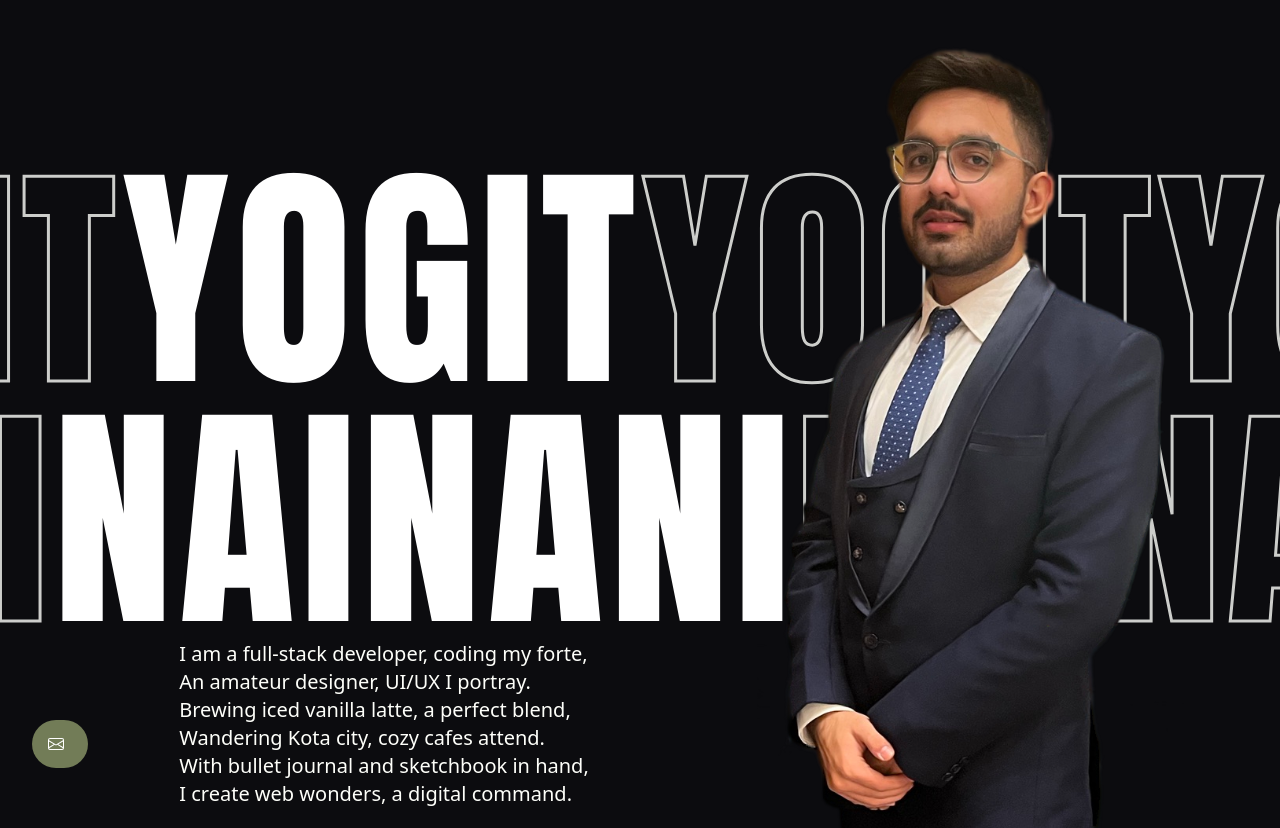
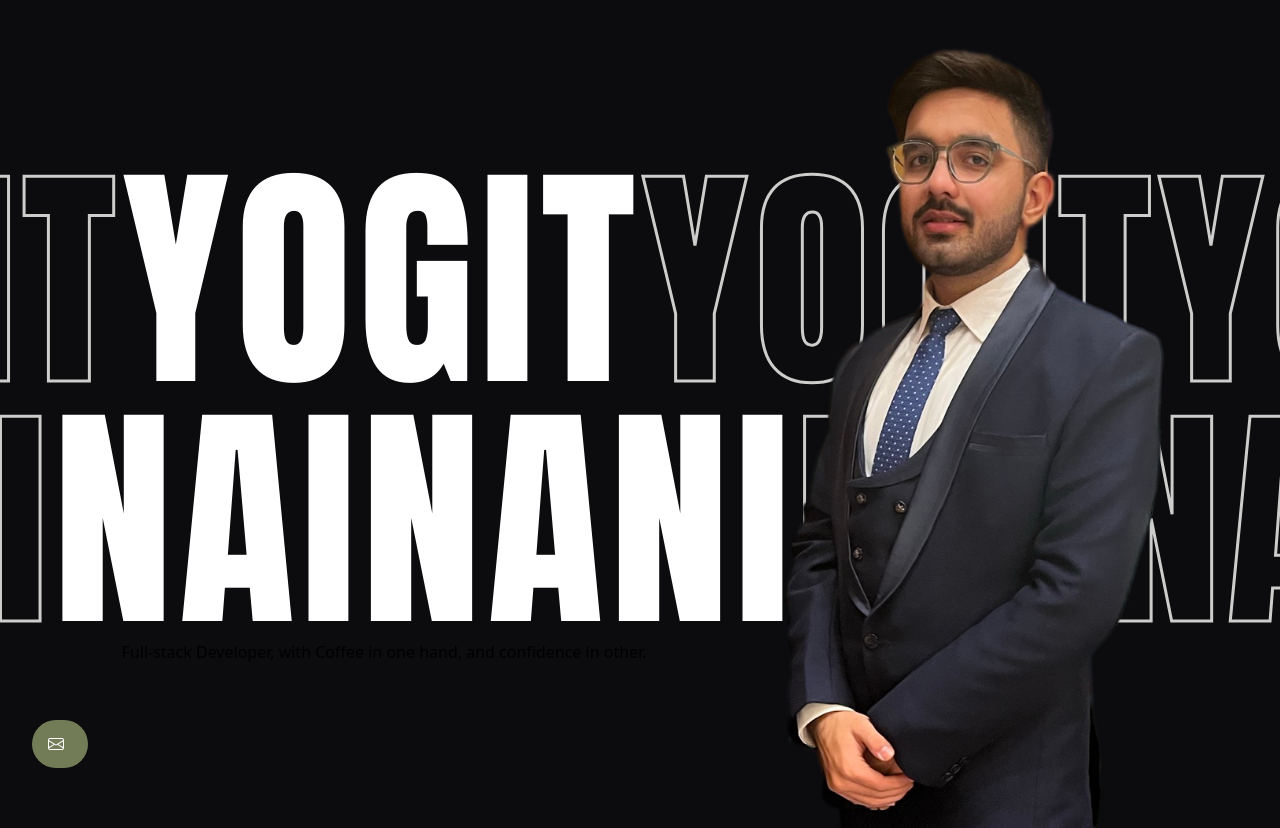
Before and after one commit to yogeyyy/yogitnainani.tech, a Next.js app: page / in a window 1280 px wide. Shown: the top 828 px of the page. Built offline with nearby package versions, Linux system fonts and the light colour scheme.

Commit message:
Updated text

```diff
--- a/src/app/page.tsx
+++ b/src/app/page.tsx
@@ -30,20 +30,8 @@ export default function Home() {
       </div>
 
       <div className="w-3/5 flex justify-center font-source-sans-pro">
-        <p className="text-xl text-[#fefffa] font-source-sans-pro">
-          I am a full-stack developer, coding my forte,
-          <br />
-          An amateur designer, UI/UX I portray.
-          <br />
-          Brewing iced vanilla latte, a perfect blend,
-          <br />
-          Wandering Kota city, cozy cafes attend.
-          <br />
-          With bullet journal and sketchbook in hand,
-          <br />
-          I create web wonders, a digital command.
-          <br />
-        </p>
+        Full-stack Developer, with Coffee in one hand,
+        and confidence in other.
       </div>
 
       <div className="fixed bottom-8 left-8 p-4 rounded-full bg-[#727C57] flex flex-row items-center justify-center gap-2 transition-all duration-300 ease-in-out" onMouseOver={handleHover} onMouseOut={handleHover}>
```
